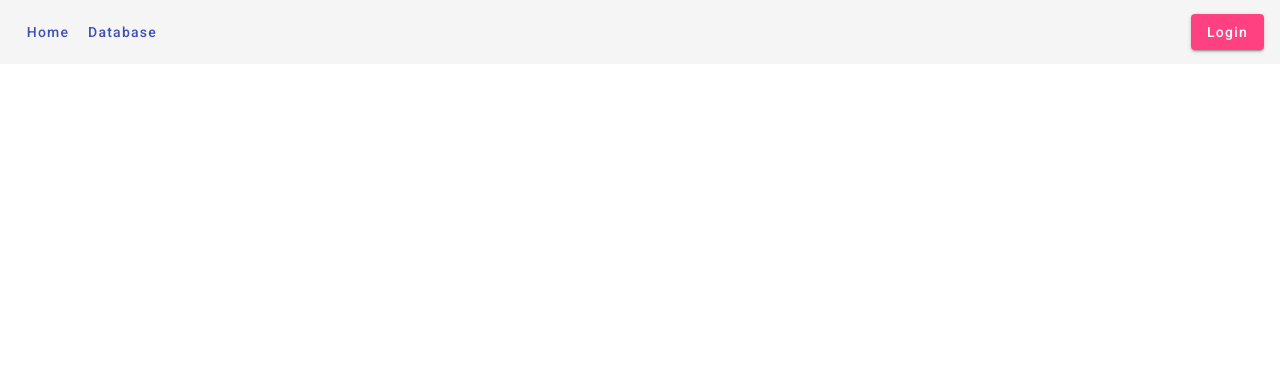
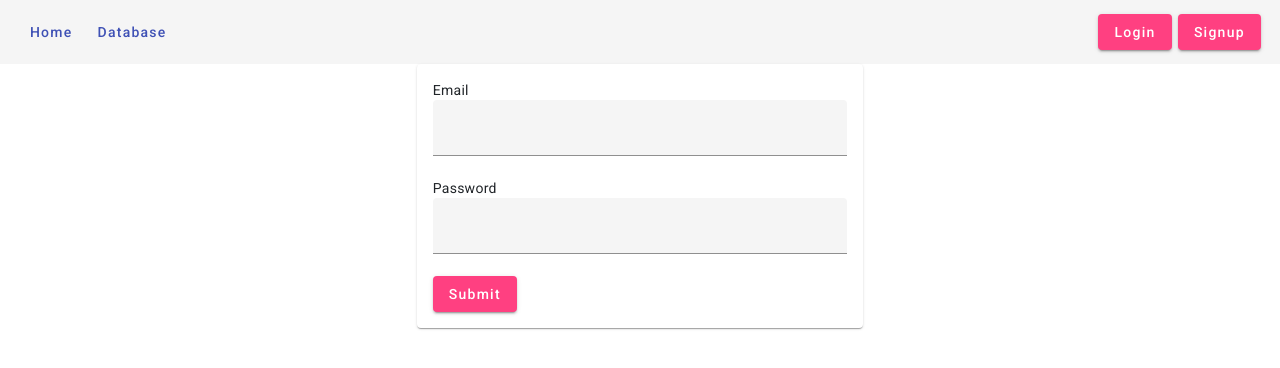
Before and after one commit to AkshayPatil4/Job_Application_Manage, an Angular app: page /signup in a window 1280 px wide. Before the commit this address led to /. Shown: the top 368 px of the page. Built offline with nearby package versions, Linux system fonts and the light colour scheme.

Commit message:
signup form complete

```diff
--- a/src/app/app-routing.module.ts
+++ b/src/app/app-routing.module.ts
@@ -3,13 +3,17 @@ import { RouterModule, Routes } from '@angular/router';
 import { HomeComponent } from './home/home.component';
 import { JobListComponent } from './job-list/job-list.component';
 import { EditListComponent } from './edit-list/edit-list.component';
+import { LoginComponent } from './auth/login/login.component';
+import { SignupComponent } from './auth/signup/signup.component';
 
 const routes: Routes = [
 
   {path: '', redirectTo: '/home', pathMatch: 'full'},
   {path: 'home', component: HomeComponent},
   {path: 'job_list', component:JobListComponent},
-  {path: 'edit_list/:id', component:EditListComponent}
+  {path: 'edit_list/:id', component:EditListComponent},
+  {path: 'login', component:LoginComponent},
+  {path: 'signup', component:SignupComponent}
 ];
 
 @NgModule({
--- a/src/app/app.module.ts
+++ b/src/app/app.module.ts
@@ -19,6 +19,8 @@ import { HttpClientModule } from '@angular/common/http';
 import { JobListComponent } from './job-list/job-list.component';
 import {MatTableDataSource, MatTableModule} from '@angular/material/table';
 import { EditListComponent } from './edit-list/edit-list.component';
+import { LoginComponent } from './auth/login/login.component';
+import { SignupComponent } from './auth/signup/signup.component';
 
 @NgModule({
   declarations: [
@@ -26,7 +28,9 @@ import { EditListComponent } from './edit-list/edit-list.component';
     HomeComponent,
     HeaderComponent,
     JobListComponent,
-    EditListComponent
+    EditListComponent,
+    LoginComponent,
+    SignupComponent
   ],
   imports: [
     BrowserModule,
--- /dev/null
+++ b/src/app/auth/login/login.component.html
@@ -0,0 +1 @@
+<p>login works!</p>
--- /dev/null
+++ b/src/app/auth/signup/signup.component.css
@@ -0,0 +1,9 @@
+mat-form-field, textarea{
+    width: 100%;
+}
+
+
+  mat-card{
+    width: 40%;
+    margin: auto;
+  }
--- /dev/null
+++ b/src/app/auth/signup/signup.component.html
@@ -0,0 +1,29 @@
+
+
+<mat-card color="primary" >
+    <mat-card-content>
+        <form [formGroup]="signupForm" (ngSubmit)="onSubmit()" >
+            <mat-label color="warn">Email</mat-label>
+            <mat-form-field class="example-full-width">
+              <input matInput placeholder="" formControlName="email" type="email">
+              <mat-error *ngIf=""
+          >Please enter the Email</mat-error
+        >
+            </mat-form-field>
+
+
+            <mat-label>Password</mat-label>
+            <mat-form-field class="example-full-width">
+                <input matInput placeholder="" formControlName="password" type="password" >
+                <mat-error *ngIf=""
+          >Please enter the Password</mat-error
+        >
+            </mat-form-field>
+
+
+
+            <button mat-raised-button color="accent" type="submit"  >Submit</button>
+
+          </form>
+    </mat-card-content>
+  </mat-card>
--- /dev/null
+++ b/src/app/auth/signup/signup.component.ts
@@ -0,0 +1,59 @@
+import { HttpClient } from '@angular/common/http';
+import { Component, OnInit } from '@angular/core';
+import {
+  FormBuilder,
+  FormControl,
+  FormGroup,
+  Validators,
+} from '@angular/forms';
+
+interface authresponseData {
+  idToken: string;
+  email: string;
+  refreshToken: string;
+  expiresIn: string;
+  localId: string;
+}
+
+@Component({
+  selector: 'app-signup',
+  templateUrl: './signup.component.html',
+  styleUrls: ['./signup.component.css'],
+})
+export class SignupComponent implements OnInit {
+  constructor(private http: HttpClient) {}
+
+  signupForm!: FormGroup;
+  form = {};
+
+  ngOnInit(): void {
+    this.signupForm = new FormGroup({
+      email: new FormControl(null, { validators: [Validators.required] }),
+      password: new FormControl(null, { validators: [Validators.required] }),
+    });
+  }
+  onSubmit() {
+    if (this.signupForm.invalid) {
+      return;
+    } else {
+      const formData = this.signupForm.value;
+      this.form = {
+        email: formData.email,
+        password: formData.password,
+        returnSecureToken: true,
+      };
+      this.http
+        .post<authresponseData>(
+          'https://identitytoolkit.googleapis.com/v1/accounts:signUp?key=AIzaSyAecRGdf8AvP-I0T8c6gv0qpFX6cBJYYfc',
+          this.form
+        )
+        .subscribe((responseData) => {
+          console.log(responseData);
+        });
+
+
+    }
+    this.signupForm.reset();
+
+  }
+}
--- a/src/app/header/header.component.css
+++ b/src/app/header/header.component.css
@@ -1,3 +1,7 @@
 .example-spacer {
     flex: 1 1 auto ;
   }
+
+  button{
+    margin: .2rem;
+  }
--- a/src/app/header/header.component.html
+++ b/src/app/header/header.component.html
@@ -5,7 +5,10 @@
     </div>
 
     <span class="example-spacer"></span>
-    <button mat-raised-button color="accent">
+    <button mat-raised-button color="accent" routerLink="/login">
       Login
     </button>
+    <button mat-raised-button color="accent" routerLink="/signup">
+      Signup
+    </button>
   </mat-toolbar>
```
Also changed, not shown: src/app/auth/login/login.component.ts (added, +10 -0 lines), src/app/auth/login/login.component.css (added), 2 other files (tests, documents, lock files or other folders).
